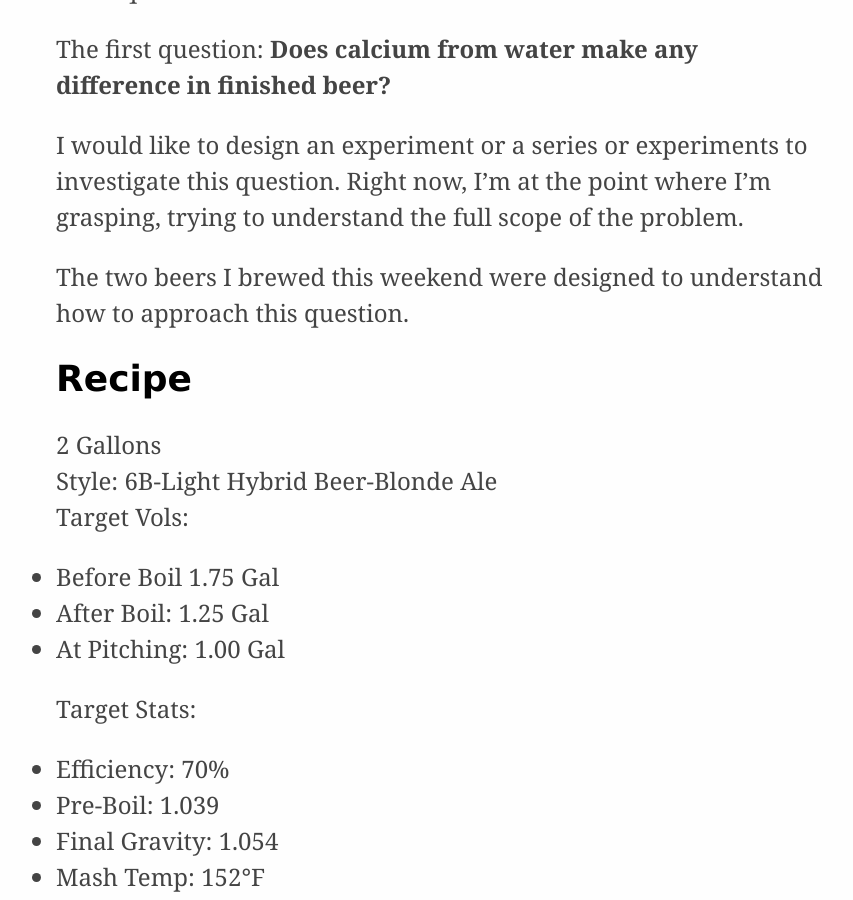
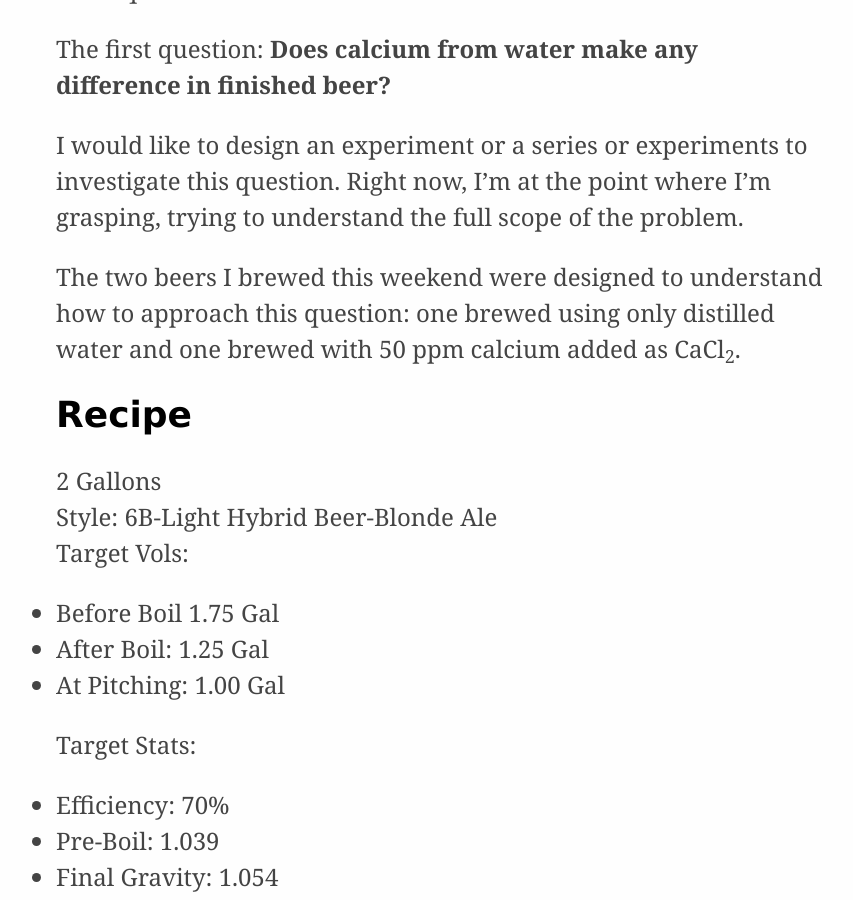
Before and after one commit to thcipriani/brewing, a Jekyll site: the page built from _posts/2014-01-26-distilled-water-vs-50ppm-calcium.md, in a window 1280 px wide and 900 px high, scrolled down 735 px. Shown: the whole window, without its empty margins (200-1053 px from the left). Built offline with Jekyll 4.4.1, drawn with Linux system fonts in a browser that asks for light colours; nearby versions of some CDN libraries; Markdown is read by kramdown in place of the engine named in the settings; comment, search, counter and statistics services are not loaded.

Commit message:
Add thesis to blog post.

```diff
--- a/_posts/2014-01-26-distilled-water-vs-50ppm-calcium.md
+++ b/_posts/2014-01-26-distilled-water-vs-50ppm-calcium.md
@@ -19,7 +19,8 @@ this question. Right now, I'm at the point where I'm grasping, trying to underst
 the full scope of the problem.
 
 The two beers I brewed this weekend were designed to understand how to approach
-this question.
+this question: one brewed using only distilled water and one brewed with 50 ppm
+calcium added as CaCl<sub>2</sub>.
 
 Recipe
 ---
```
